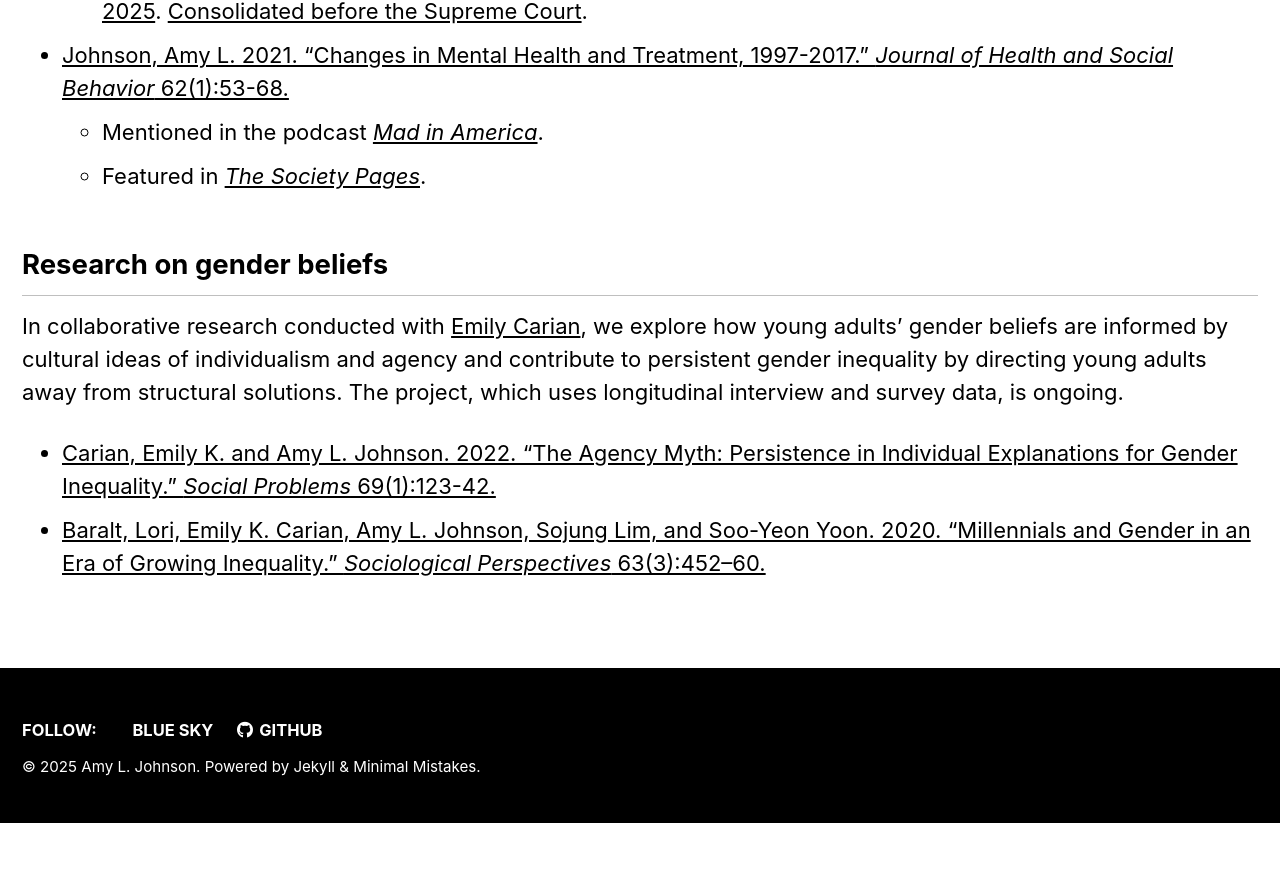
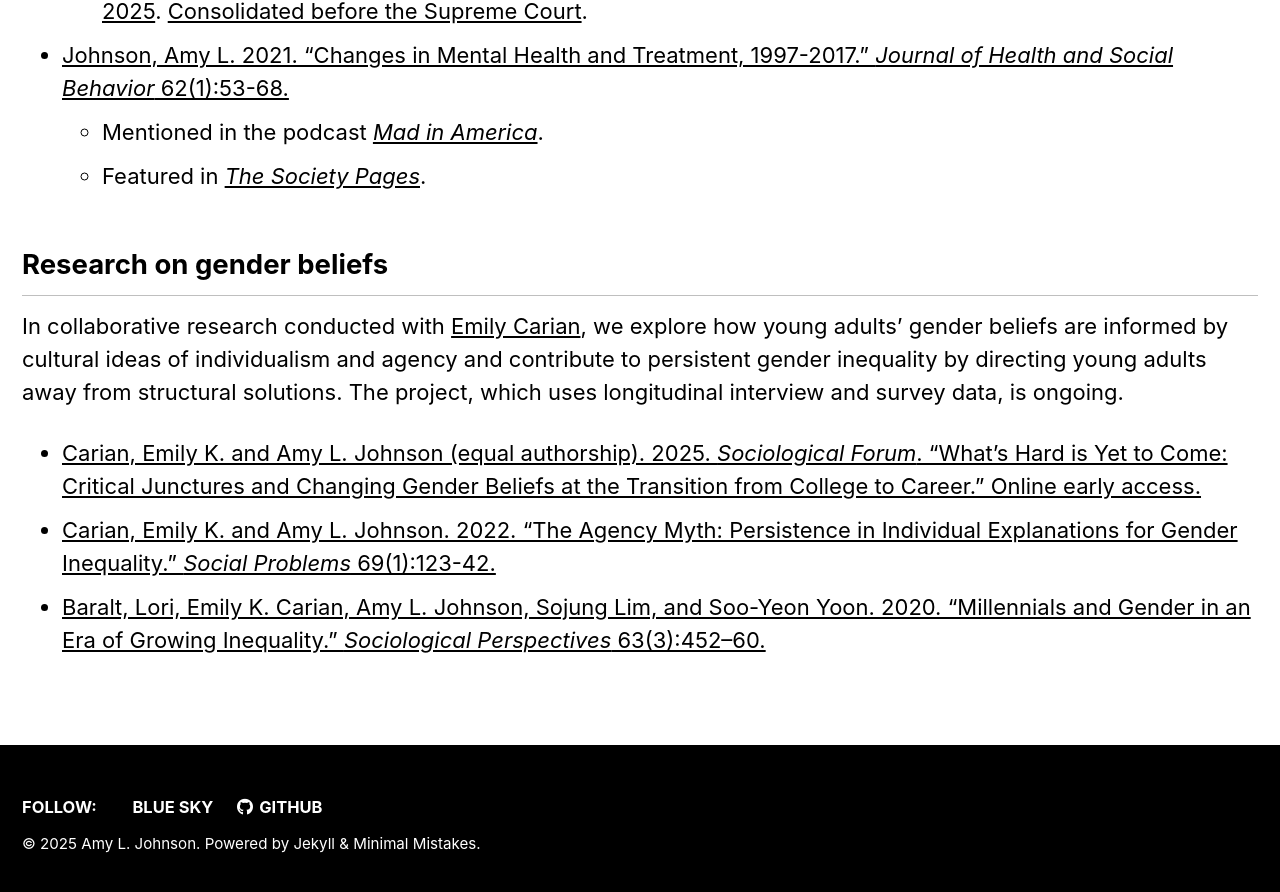
Before and after one commit to aljohnson-soc/aljohnson-soc.github.io, a Jekyll site: the page built from _pages/research.md, in a window 1280 px wide and 900 px high, scrolled down 1011 px. Shown: the top 892 px of the window. Built offline with Jekyll 4.4.1, drawn with Linux system fonts in a browser that asks for light colours; cached includes are drawn as plain includes; before the commit the page ends 1834 px from its top, so only the background shows below that.

Commit message:
Update research.md

```diff
--- a/_pages/research.md
+++ b/_pages/research.md
@@ -30,5 +30,6 @@ My other research on mental health uses the National Health Interview Survey to
 
 In collaborative research conducted with [Emily Carian](https://emilycarian.com/), we explore how young adults’ gender beliefs are informed by cultural ideas of individualism and agency and contribute to persistent gender inequality by directing young adults away from structural solutions. The project, which uses longitudinal interview and survey data, is ongoing.
 
+- [Carian, Emily K. and Amy L. Johnson (equal authorship). 2025. *Sociological Forum*. “What’s Hard is Yet to Come: Critical Junctures and Changing Gender Beliefs at the Transition from College to Career.” Online early access.](https://onlinelibrary.wiley.com/doi/10.1111/socf.70026)
 - [Carian, Emily K. and Amy L. Johnson. 2022. “The Agency Myth: Persistence in Individual Explanations for Gender Inequality.” *Social Problems* 69(1):123-42.](https://doi.org/10.1093/socpro/spaa072)
 - [Baralt, Lori, Emily K. Carian, Amy L. Johnson, Sojung Lim, and Soo-Yeon Yoon. 2020. “Millennials and Gender in an Era of Growing Inequality.” *Sociological Perspectives* 63(3):452–60.](https://href.li/?https://doi.org/10.1177/0731121420915870)
```
